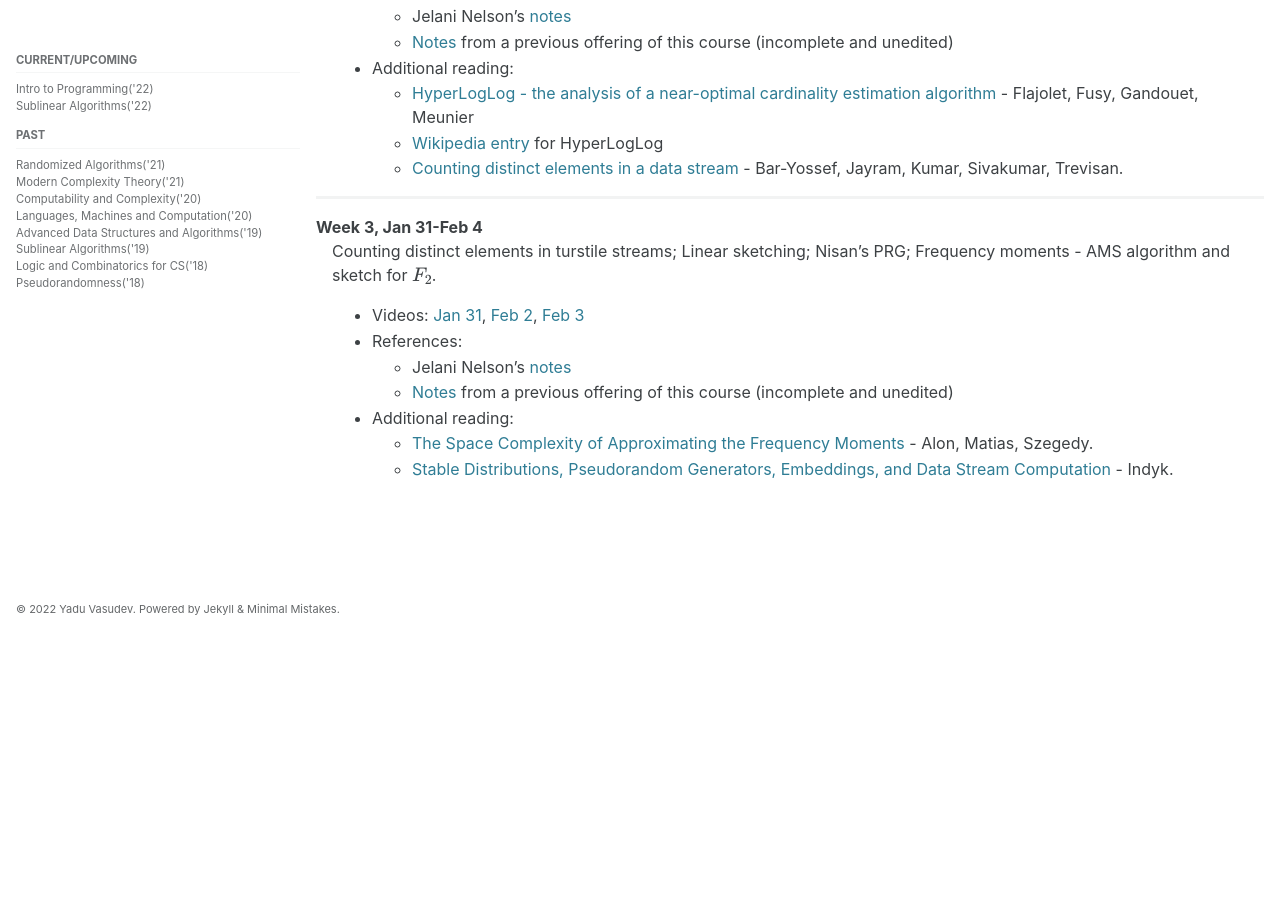
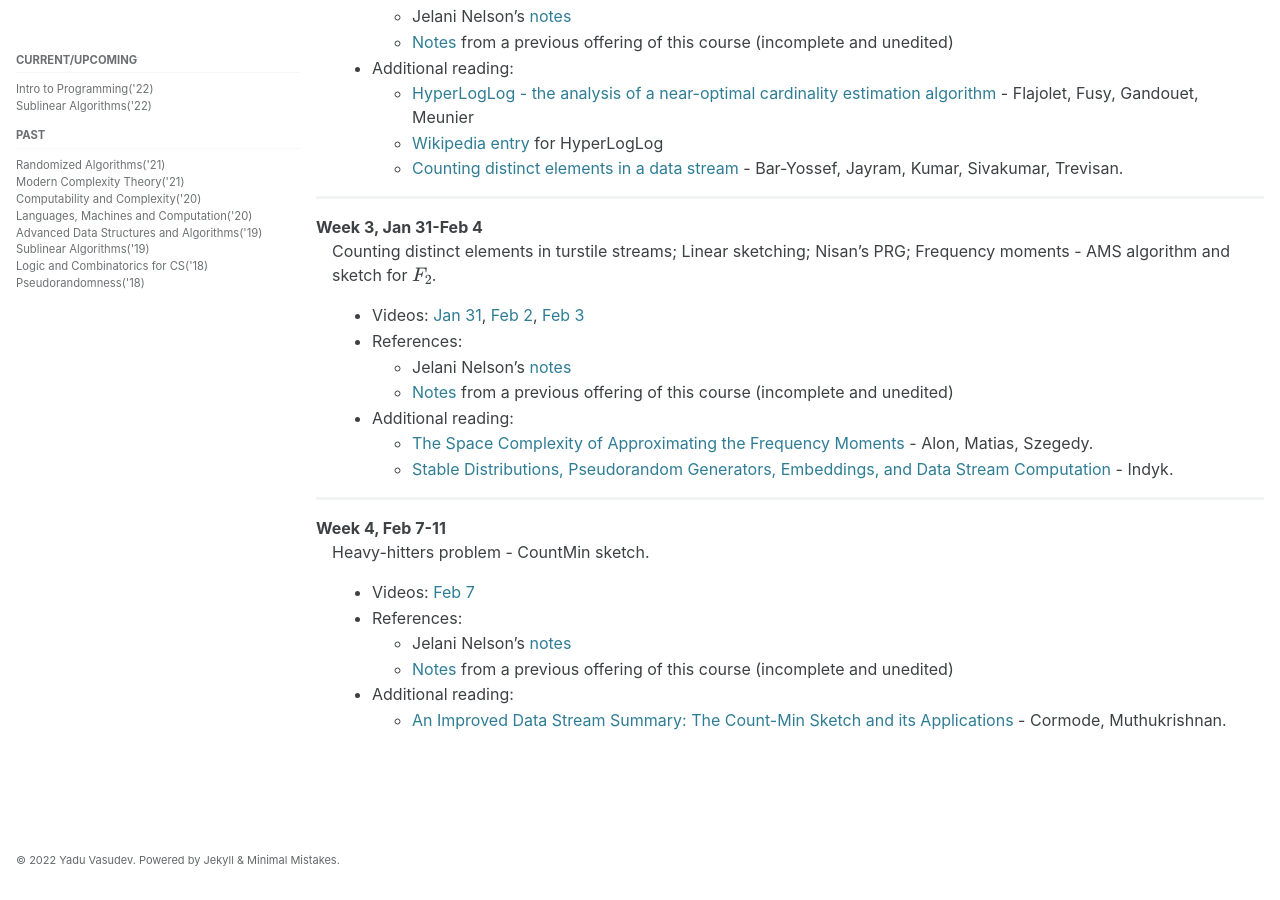
Before and after one commit to yaduvasudev/yaduvasudev.github.io, a Jekyll site: the page built from _pages/6025-22-lectures.md, in a window 1280 px wide and 900 px high, scrolled down 715 px. Built offline with Jekyll 4.4.1, drawn with Linux system fonts in a browser that asks for light colours; cached includes are drawn as plain includes; formulas are drawn with MathJax 3; before the commit the page ends 1365 px from its top, so only the background shows below that.

Commit message:
Update 6025-22-lectures.md
feb7-heavy hitters

```diff
--- a/_pages/6025-22-lectures.md
+++ b/_pages/6025-22-lectures.md
@@ -50,3 +50,14 @@
     - [The Space Complexity of Approximating the Frequency Moments](https://www.sciencedirect.com/science/article/pii/S0022000097915452) - Alon, Matias, Szegedy.
     - [Stable Distributions, Pseudorandom Generators,
 Embeddings, and Data Stream Computation](https://dl.acm.org/doi/10.1145/1147954.1147955) - Indyk.
+
+---
+
+Week 4, Feb 7-11
+: Heavy-hitters problem - CountMin sketch.
+- Videos: [Feb 7](https://iitmadras.webex.com/iitmadras/ldr.php?RCID=54451fc296a8f5b77beb3a51d4a36898)
+- References:
+    - Jelani Nelson's [notes](https://www.sketchingbigdata.org/fall20/lec/notes.pdf)
+    - [Notes](https://drive.google.com/file/d/1DIy1HJbasqZ6vkkQNNToWniEeGQ36F_f/view?usp=sharing) from a previous offering of this course (incomplete and unedited)
+- Additional reading:
+    - [An Improved Data Stream Summary: The Count-Min Sketch and its Applications](http://dimacs.rutgers.edu/~graham/pubs/papers/cm-full.pdf) - Cormode, Muthukrishnan.
```
